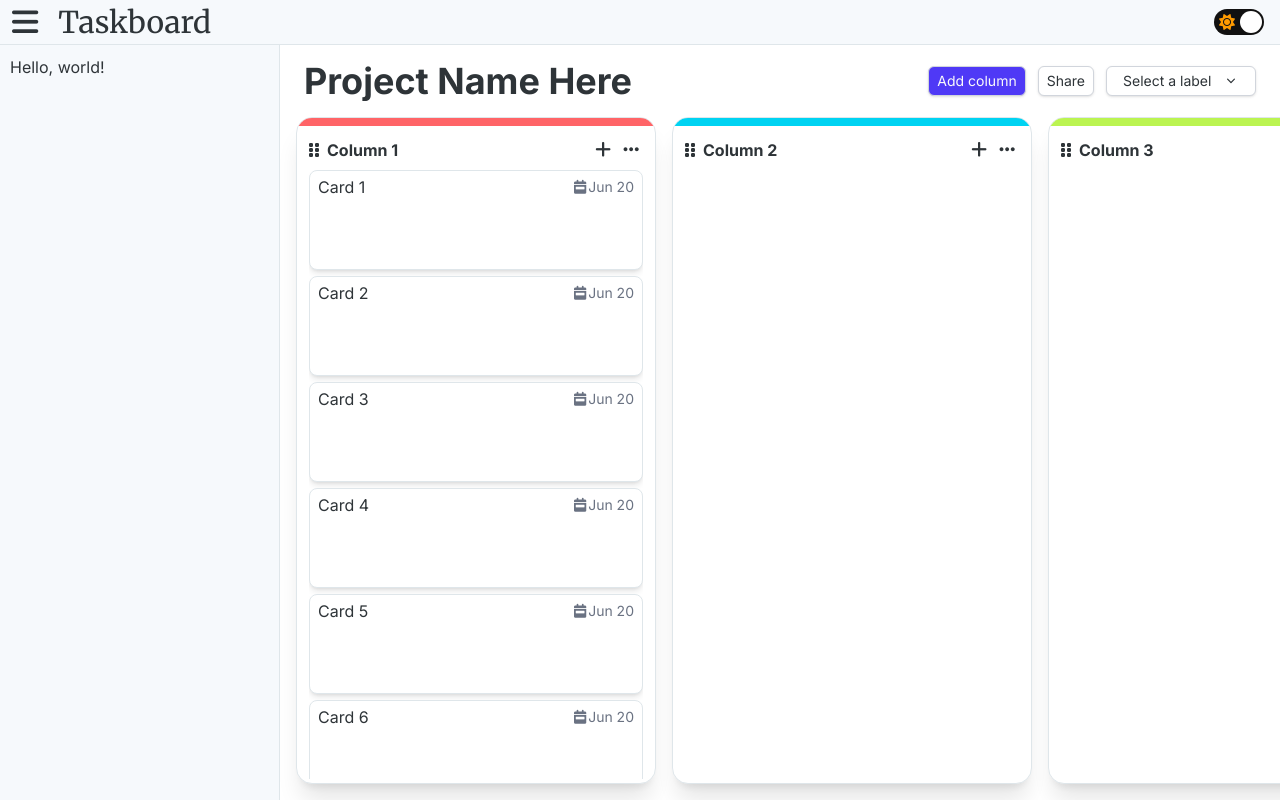
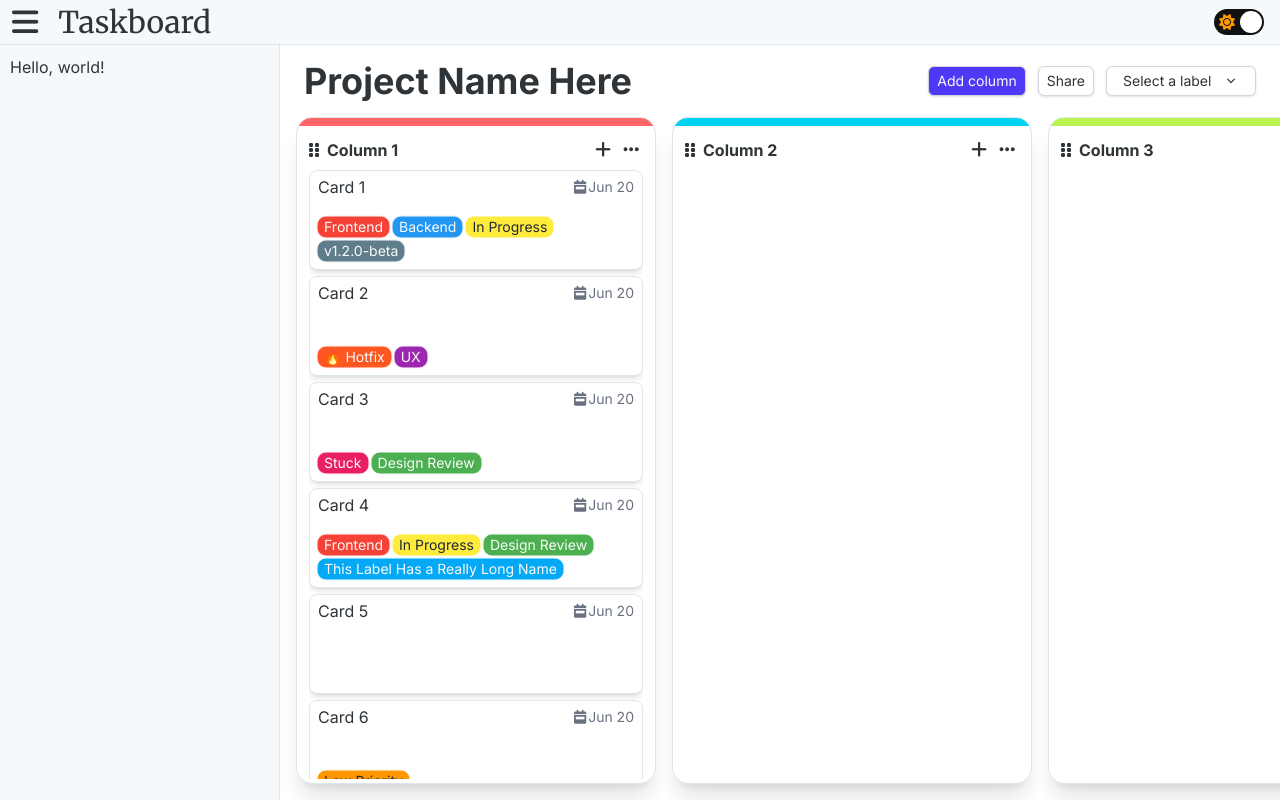
Before and after one commit to prestonyford/collaborate, a React (Vite) app in the folder client/: page / in a window 1280 px wide. Built offline with nearby package versions, Linux system fonts and the light colour scheme.

Commit message:
Card labels

```diff
--- /dev/null
+++ b/client/src/components/base/Label.tsx
@@ -0,0 +1,25 @@
+import clsx from "clsx"
+import { shouldUseBlackText } from "../../utils/contrast"
+
+interface Props {
+	title: string,
+	color: string
+}
+
+function Label(props: Props) {
+	return (
+		<>
+			<div
+				className={clsx('text-sm bg-red-700 w-max px-1.5 rounded-lg', shouldUseBlackText(props.color) ? 'text-gray-800' : 'text-gray-50')}
+				style={{
+					backgroundColor: props.color,
+					boxShadow: `0 0 1px 0.5px ${props.color}`
+				}}
+			>
+				{ props.title }
+			</div>
+		</>
+	)
+}
+
+export default Label
--- a/client/src/model/dto/CardSummaryDTO.ts
+++ b/client/src/model/dto/CardSummaryDTO.ts
@@ -2,4 +2,5 @@ export default interface CardSummaryDTO {
 	id: string
 	title: string,
 	creationDate: number
+	labels: string[]
 }
--- /dev/null
+++ b/client/src/model/dto/LabelDTO.ts
@@ -0,0 +1,5 @@
+export default interface LabelDTO {
+	id: string
+	title: string,
+	color: string
+}
--- a/client/src/net/CardCommunicator/FakeCardCommunicator.ts
+++ b/client/src/net/CardCommunicator/FakeCardCommunicator.ts
@@ -3,38 +3,44 @@ import type CardCommunicator from "./CardCommunicator";
 
 export default class FakeCardCommunicator implements CardCommunicator {
 	async getCardSummaries(projectID: string, columnID: string, pageSize: number, lastCardID: string | null): Promise<[CardSummaryDTO[], boolean]> {
-		await new Promise(resolve => setTimeout(resolve, 200));
+		await new Promise(resolve => setTimeout(resolve, 0));
 		return [
 			columnID === "1" ? [
 				{
 					id: "1",
 					title: "Card 1",
-					creationDate: 1750383235022
+					creationDate: 1750383235022,
+					labels: ['0', '1', '2', '7']
 				},
 				{
 					id: "2",
 					title: "Card 2",
-					creationDate: 1750383235022
+					creationDate: 1750383235022,
+					labels: ['5', '4']
 				},
 				{
 					id: "3",
 					title: "Card 3",
-					creationDate: 1750383235022
+					creationDate: 1750383235022,
+					labels: ['12', '3']
 				},
 				{
 					id: "4",
 					title: "Card 4",
-					creationDate: 1750383235022
+					creationDate: 1750383235022,
+					labels: ['0', '2', '3', '10']
 				},
 				{
 					id: "5",
 					title: "Card 5",
-					creationDate: 1750383235022
+					creationDate: 1750383235022,
+					labels: []
 				},
 				{
 					id: "6",
 					title: "Card 6",
-					creationDate: 1750383235022
+					creationDate: 1750383235022,
+					labels: ['13']
 				}
 			] : []
 		, false];
--- /dev/null
+++ b/client/src/net/LabelCommunicator/FakeLabelCommunicator.ts
@@ -0,0 +1,24 @@
+import type LabelDTO from "../../model/dto/LabelDTO";
+import type LabelCommunicator from "./LabelCommunicator";
+
+export default class FakeLabelCommunicator implements LabelCommunicator {
+	async getProjectLabels(projectID: string): Promise<LabelDTO[]> {
+		return [
+			{ id: '0', title: 'Frontend', color: '#f44336' },        // red
+			{ id: '1', title: 'Backend', color: '#2196f3' },         // blue
+			{ id: '2', title: 'In Progress', color: '#ffeb3b' },     // yellow
+			{ id: '3', title: 'Design Review', color: '#4caf50' },   // green
+			{ id: '4', title: 'UX', color: '#9c27b0' },              // purple
+			{ id: '5', title: '🔥 Hotfix', color: '#ff5722' },       // deep orange
+			{ id: '6', title: 'QA Needed', color: '#795548' },       // brown
+			{ id: '7', title: 'v1.2.0-beta', color: '#607d8b' },     // blue grey
+			{ id: '8', title: 'A', color: '#000000' },               // black
+			{ id: '9', title: 'Z', color: '#ffffff' },               // white
+			{ id: '10', title: 'This Label Has a Really Long Name', color: '#03a9f4' },
+			{ id: '11', title: 'Done', color: '#cddc39' },           // lime
+			{ id: '12', title: 'Stuck', color: '#e91e63' },          // pink
+			{ id: '13', title: 'Low Priority', color: '#ff9800' },   // orange
+			{ id: '14', title: 'Dark Theme Test', color: '#121212' } // very dark
+		]
+	}
+}
--- /dev/null
+++ b/client/src/net/LabelCommunicator/LabelCommunicator.ts
@@ -0,0 +1,5 @@
+import type LabelDTO from "../../model/dto/LabelDTO";
+
+export default interface LabelCommunicator {
+	getProjectLabels( projectID: string ): Promise<LabelDTO[]>
+}
--- a/client/src/pages/board/BoardColumn.tsx
+++ b/client/src/pages/board/BoardColumn.tsx
@@ -45,7 +45,9 @@ function BoardColumn(props: Props) {
 										ref={provided.innerRef}
 										{...provided.droppableProps}
 									>
-										{cardSummaries?.map((card, i) => <CardSummary key={card.id} index={i} cardID={card.id} title={card.title} creationDate={card.creationDate} />)}
+										{cardSummaries?.map((card, i) =>
+											<CardSummary key={card.id} index={i} cardID={card.id} title={card.title} creationDate={card.creationDate} labelIDs={card.labels} />
+										)}
 										{provided.placeholder}
 									</div>
 								)}
--- a/client/src/pages/board/BoardStore.ts
+++ b/client/src/pages/board/BoardStore.ts
@@ -5,12 +5,17 @@ import FakeColumnCommunicator from '../../net/ColumnCommunicator/FakeColumnCommu
 import type CardSummaryDTO from '../../model/dto/CardSummaryDTO';
 import type CardCommunicator from '../../net/CardCommunicator/CardCommunicator';
 import FakeCardCommunicator from '../../net/CardCommunicator/FakeCardCommunicator';
+import type LabelDTO from '../../model/dto/LabelDTO';
+import type LabelCommunicator from '../../net/LabelCommunicator/LabelCommunicator';
+import FakeLabelCommunicator from '../../net/LabelCommunicator/FakeLabelCommunicator';
 
 const columnCommunicator: ColumnCommunicator = new FakeColumnCommunicator();
 const cardCommunicator: CardCommunicator = new FakeCardCommunicator();
+const labelCommunicator: LabelCommunicator = new FakeLabelCommunicator();
 
 interface ProjectState {
 	isLoading: boolean
+	projectLabels: LabelDTO[]
 	columns: ColumnDTO[]
 	cardSummaries: Record<string, CardSummaryDTO[]>
 	initialize: (projectID: string) => Promise<void>
@@ -20,21 +25,25 @@ interface ProjectState {
 
 const useBoardStore = create<ProjectState>()(set => ({
 	isLoading: false,
+	projectLabels: [],
 	columns: [],
 	cardSummaries: {},
 
 	initialize: async (projectID: string) => {
 		set({ isLoading: true });
 		try {
-			const newColumns = await columnCommunicator.getColumnsByProject(projectID);
-			for (let col of newColumns) {
+			const [projectLabels, columns] = await Promise.all([
+				labelCommunicator.getProjectLabels(projectID),
+				columnCommunicator.getColumnsByProject(projectID)
+			]);
+			set({ projectLabels, columns });
+			for (let col of columns) {
 				const [cardSummaries, hasMore] = await cardCommunicator.getCardSummaries(projectID, col.id, 10, null);
 				set(state => ({ cardSummaries: {
 					...state.cardSummaries,
 					[col.id]: cardSummaries
 				} }));
 			}
-			set({ columns: newColumns });
 		} finally {
 			set({ isLoading: false });
 		}
--- a/client/src/pages/board/CardSummary.tsx
+++ b/client/src/pages/board/CardSummary.tsx
@@ -2,15 +2,21 @@ import { useState } from 'react'
 import ClickyIcon from './ClickyIcon'
 import type CardSummaryDTO from '../../model/dto/CardSummaryDTO'
 import { Draggable } from '@hello-pangea/dnd'
+import type LabelDTO from '../../model/dto/LabelDTO'
+import { useBoardStore } from './BoardStore'
+import Label from '../../components/base/Label'
 
 interface Props {
 	index: number
 	cardID: string
 	title: string
 	creationDate: number
+	labelIDs?: string[]
 }
 
 function CardSummary(props: Props) {
+	const projectLabels = useBoardStore((state) => state.projectLabels);
+	const projectLabelsMap = Object.fromEntries(projectLabels.map(label => [label.id, label]));
 
 	const dateOptions: Intl.DateTimeFormatOptions = { month: 'short', day: 'numeric' };
 
@@ -19,7 +25,7 @@ function CardSummary(props: Props) {
 			<Draggable draggableId={`card-${props.cardID}`} index={props.index}>
 				{(provided) => (
 					<div
-						className="shadow-md dark:shadow-base-alt rounded-lg bg-base border-accent border-1 py-1 px-2 min-h-[100px] mb-1.5"
+						className="shadow-md dark:shadow-base-alt rounded-lg bg-base border-accent border-1 py-1 px-2 min-h-[100px] mb-1.5 !cursor-default flex flex-col justify-between"
 						ref={provided.innerRef}
 						{...provided.draggableProps}
 						{...provided.dragHandleProps}
@@ -31,6 +37,9 @@ function CardSummary(props: Props) {
 								<span className='ml-0.5 select-none'>{new Date(props.creationDate).toLocaleDateString("en-US", dateOptions)}</span>
 							</div>
 						</div>
+						<div className='pb-1 flex gap-1 flex-wrap'>
+							{props.labelIDs?.map(labelID => <Label title={projectLabelsMap[labelID]?.title || "???"} color={projectLabelsMap[labelID]?.color} />)}
+						</div>
 					</div>
 				)}
 			</Draggable>
--- /dev/null
+++ b/client/src/utils/contrast.ts
@@ -0,0 +1,41 @@
+export function shouldUseBlackText(hex: string): boolean;
+export function shouldUseBlackText(r: number, g: number, b: number): boolean;
+export function shouldUseBlackText(a: number | string, b?: number, c?: number): boolean {
+		if (typeof a === 'string') {
+			const { r, g, b: blue } = hexToRgb(a);
+			return shouldUseBlackText(r, g, blue);
+		}
+		const red = a!;
+		const green = b!;
+		const blue = c!;
+		const bgLum = luminance(red, green, blue);
+
+		const blackContrast = (bgLum + 0.05) / 0.05
+		const whiteContrast = 1.05 / (bgLum + 0.05)
+
+		// Bias towards more white text
+		const fudgeFactor = 3.05;
+		return blackContrast > whiteContrast * fudgeFactor;
+}
+
+function luminance(r: number, g: number, b: number ) {
+	const a = [r, g, b].map(v => {
+		v /= 255
+		return v <= 0.03928
+			? v / 12.92
+			: Math.pow((v + 0.055) / 1.055, 2.4)
+	})
+	return 0.2126 * a[0] + 0.7152 * a[1] + 0.0722 * a[2]
+}
+
+function hexToRgb(hex: string) {
+	hex = hex.replace('#', '')
+	if (hex.length === 3) {
+		hex = hex.split('').map(c => c + c).join('')
+	}
+	const bigint = parseInt(hex, 16)
+	const r = (bigint >> 16) & 255
+	const g = (bigint >> 8) & 255
+	const b = bigint & 255
+	return { r, g, b }
+}
```
Also changed, not shown: client/src/components/list/JobGroup.tsx (deleted).
